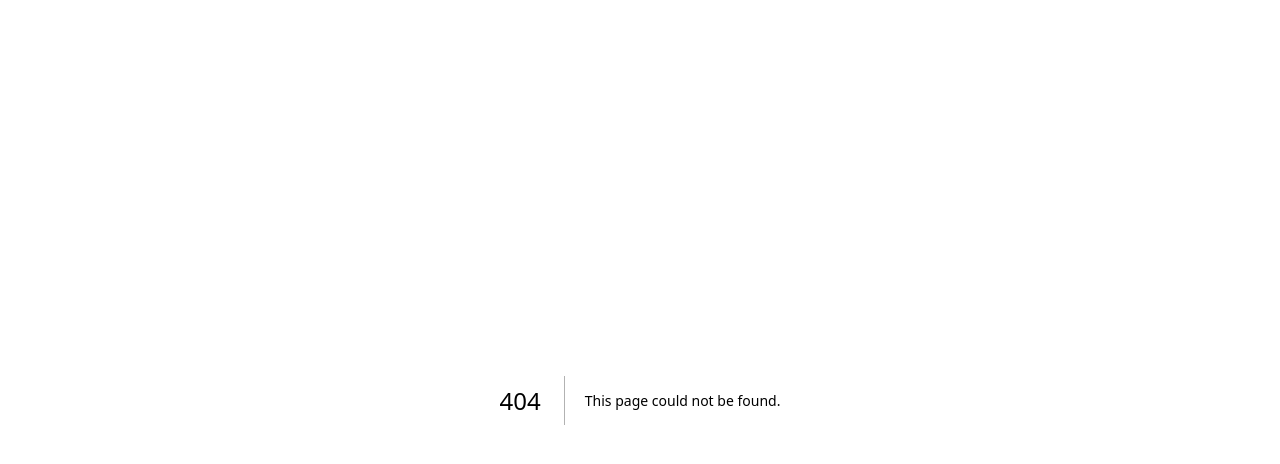
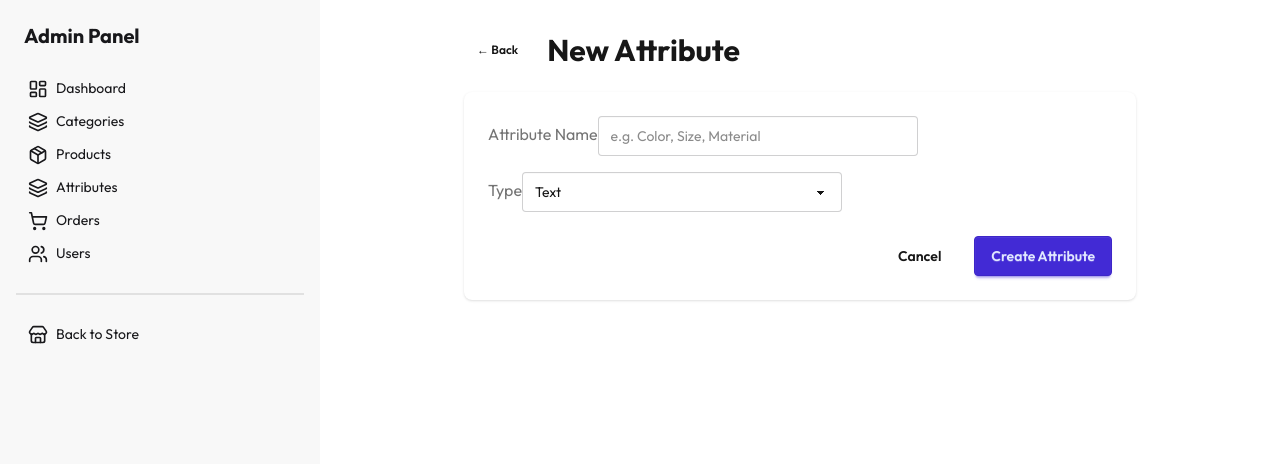
Before and after one commit to abhi2kollam/online-store-new, a Next.js app: page /admin/attributes/new in a window 1280 px wide. Before the commit this address had no page. Shown: the top 464 px of the page. Built offline with nearby package versions, Linux system fonts and the light colour scheme; no server answers.

Commit message:
attributes

```diff
--- /dev/null
+++ b/src/app/(admin)/admin/attributes/new/page.tsx
@@ -0,0 +1,98 @@
+'use client';
+
+import { useState } from 'react';
+import { useRouter } from 'next/navigation';
+import { createClient } from '@/utils/supabase/client';
+import Link from 'next/link';
+
+export default function NewAttributePage() {
+    const router = useRouter();
+    const supabase = createClient();
+    const [loading, setLoading] = useState(false);
+    const [formData, setFormData] = useState({
+        name: '',
+        type: 'text',
+    });
+
+    const [error, setError] = useState<string | null>(null);
+
+    const handleSubmit = async (e: React.FormEvent) => {
+        e.preventDefault();
+        setLoading(true);
+        setError(null);
+
+        try {
+            const { error: insertError } = await supabase
+                .from('attributes')
+                .insert(formData);
+
+            if (insertError) throw insertError;
+
+            router.push('/admin/attributes');
+            router.refresh();
+        } catch (err: any) {
+            console.error('Error creating attribute:', err);
+            setError(err.message || 'Failed to create attribute');
+        } finally {
+            setLoading(false);
+        }
+    };
+
+    return (
+        <div className="max-w-2xl mx-auto">
+            <div className="flex items-center gap-4 mb-6">
+                <Link href="/admin/attributes" className="btn btn-ghost btn-sm">
+                    ← Back
+                </Link>
+                <h1 className="text-3xl font-bold">New Attribute</h1>
+            </div>
+
+            <div className="bg-base-100 p-6 rounded-lg shadow">
+                {error && (
+                    <div className="alert alert-error mb-4">
+                        <span>{error}</span>
+                    </div>
+                )}
+                <form onSubmit={handleSubmit} className="space-y-4">
+                    <div className="form-control">
+                        <label className="label">
+                            <span className="label-text">Attribute Name</span>
+                        </label>
+                        <input
+                            type="text"
+                            placeholder="e.g. Color, Size, Material"
+                            className="input input-bordered"
+                            required
+                            value={formData.name}
+                            onChange={(e) => setFormData({ ...formData, name: e.target.value })}
+                        />
+                    </div>
+
+                    <div className="form-control">
+                        <label className="label">
+                            <span className="label-text">Type</span>
+                        </label>
+                        <select
+                            className="select select-bordered"
+                            value={formData.type}
+                            onChange={(e) => setFormData({ ...formData, type: e.target.value })}
+                        >
+                            <option value="text">Text</option>
+                            <option value="number">Number</option>
+                            <option value="select">Select</option>
+                        </select>
+                    </div>
+
+                    <div className="flex justify-end gap-4 mt-6">
+                        <Link href="/admin/attributes" className="btn btn-ghost">
+                            Cancel
+                        </Link>
+                        <button type="submit" className="btn btn-primary" disabled={loading}>
+                            {loading ? 'Creating...' : 'Create Attribute'}
+                        </button>
+                    </div>
+                </form>
+            </div>
+        </div>
+    );
+}
--- /dev/null
+++ b/src/app/(admin)/admin/attributes/page.tsx
@@ -0,0 +1,57 @@
+import Link from 'next/link';
+import { supabase } from '@/lib/supabase';
+
+export const revalidate = 0;
+
+export default async function AdminAttributesPage() {
+    const { data: attributes, error } = await supabase
+        .from('attributes')
+        .select('*')
+        .order('created_at', { ascending: false });
+
+    if (error) {
+        console.error('Error fetching attributes:', error);
+        return <div>Error loading attributes</div>;
+    }
+
+    return (
+        <div className="space-y-6">
+            <div className="flex justify-between items-center">
+                <h1 className="text-3xl font-bold">Attributes</h1>
+                <Link href="/admin/attributes/new" className="btn btn-primary">
+                    Add New Attribute
+                </Link>
+            </div>
+
+            <div className="overflow-x-auto bg-base-100 rounded-lg shadow">
+                <table className="table">
+                    <thead>
+                        <tr>
+                            <th>Name</th>
+                            <th>Type</th>
+                            <th>Actions</th>
+                        </tr>
+                    </thead>
+                    <tbody>
+                        {attributes?.map((attribute: any) => (
+                            <tr key={attribute.id}>
+                                <td className="font-bold">{attribute.name}</td>
+                                <td>
+                                    <div className="badge badge-ghost">{attribute.type}</div>
+                                </td>
+                                <td>
+                                    <button className="btn btn-sm btn-ghost text-error">Delete</button>
+                                </td>
+                            </tr>
+                        ))}
+                        {attributes?.length === 0 && (
+                            <tr>
+                                <td colSpan={3} className="text-center py-4">No attributes found</td>
+                            </tr>
+                        )}
+                    </tbody>
+                </table>
+            </div>
+        </div>
+    );
+}
--- a/src/components/AdminSidebar.tsx
+++ b/src/components/AdminSidebar.tsx
@@ -12,6 +12,7 @@ export default function AdminSidebar() {
         { href: '/admin', label: 'Dashboard', icon: LayoutDashboard },
         { href: '/admin/categories', label: 'Categories', icon: Layers },
         { href: '/admin/products', label: 'Products', icon: Package },
+        { href: '/admin/attributes', label: 'Attributes', icon: Layers },
         { href: '/admin/orders', label: 'Orders', icon: ShoppingCart },
         { href: '/admin/users', label: 'Users', icon: Users },
     ];
--- a/src/components/Navbar.tsx
+++ b/src/components/Navbar.tsx
@@ -51,7 +51,7 @@ const Navbar = () => {
                 </ul>
             </div>
             <div className="navbar-end">
-                <ul className="menu menu-horizontal align-center px-1 gap-2">
+                <ul className="menu menu-horizontal items-center px-1 gap-2">
                     <li>
                         <Link href="/cart" className="btn btn-ghost btn-circle">
                             <div className="indicator">
```
Also changed, not shown: 1 other file (tests, documents, lock files or other folders).
